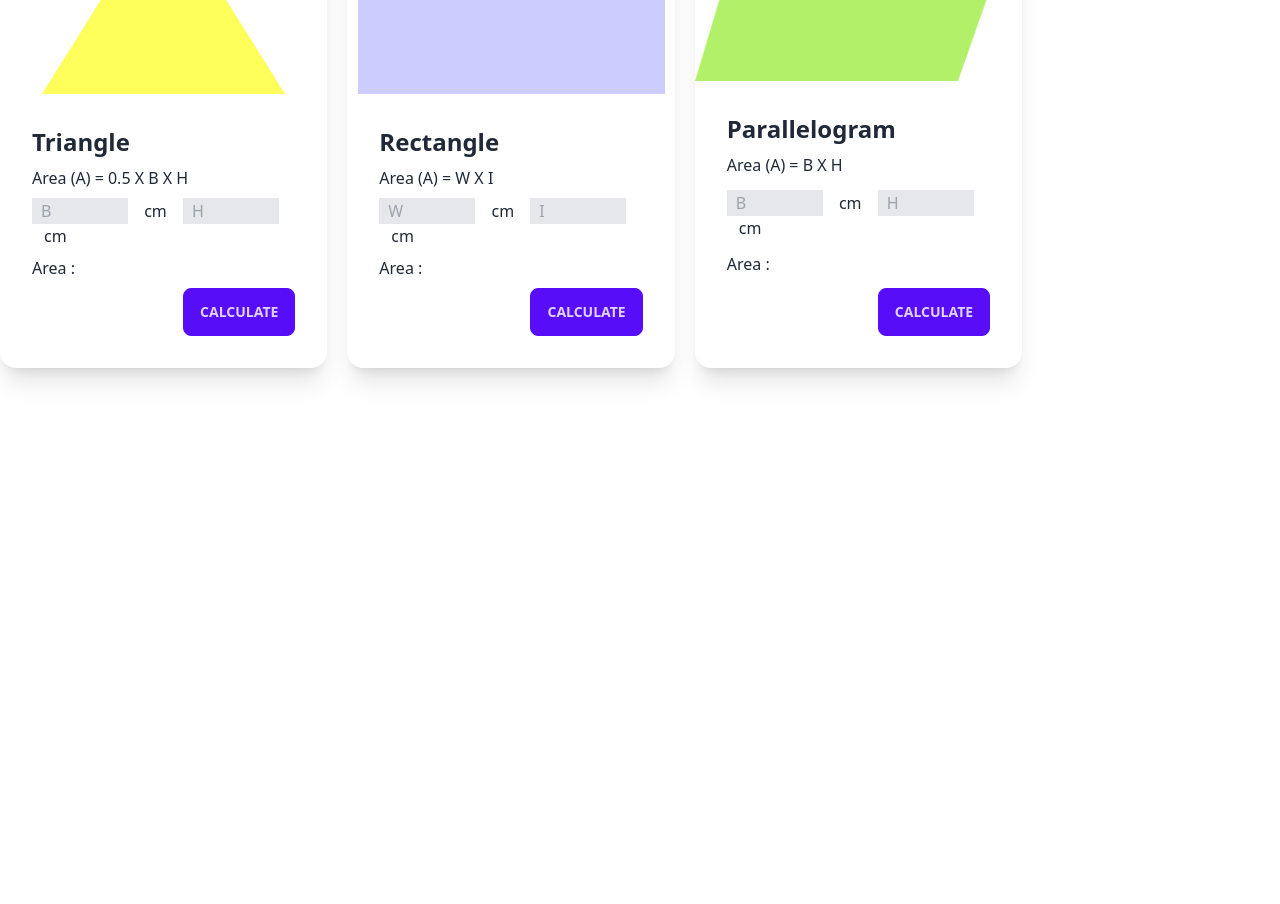
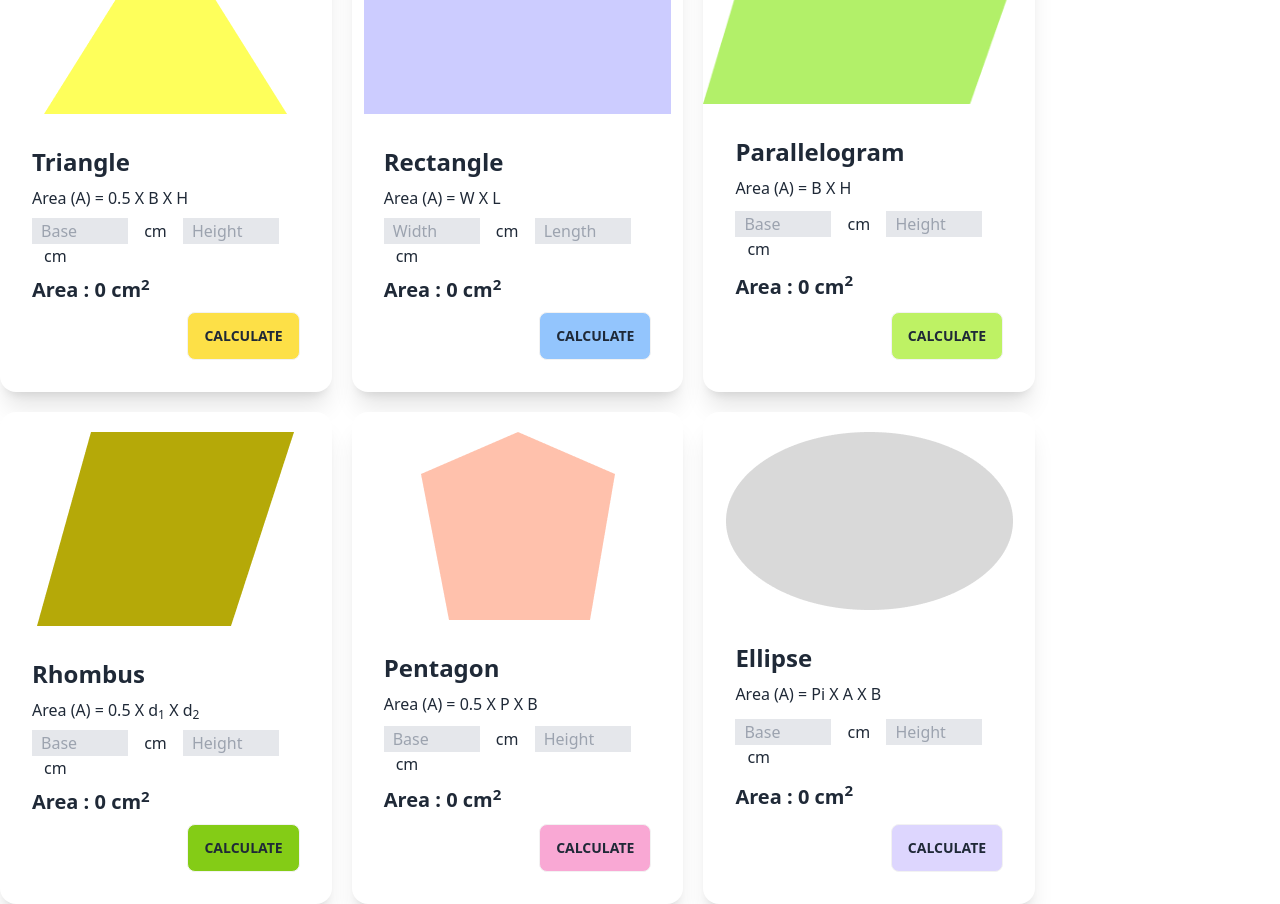
Before and after one commit to MD-AHAD-KHAN-PATHAN/geometry-genius, a plain HTML site: page index.html in a window 1280 px wide. Shown: the part 100-1004 px from the top of the page. Before the commit the page ends 800 px from the top, so only its background shows below. Drawn offline with nearby package versions, Linux system fonts and the light colour scheme.

Commit message:
all card added

```diff
--- a/index.html
+++ b/index.html
@@ -18,63 +18,123 @@
     </header>
 
     <main>
-        <div class="flex">
-            <div class="flex-1 grid grid-cols-1 md:grid-cols-2 lg:grid-cols-3 gap-5">
+        <div class="lg:flex">
+            <div class="grid grid-cols-1 md:grid-cols-2 lg:grid-cols-3 gap-5">
                 <!-- card - 1 -->
                 <div class="card bg-base-100 shadow-xl">
-                    <figure><img src="/images/triangle.png" alt="Shoes" /></figure>
+                    <figure><img src="images/triangle.png" alt="Triangle" class="mt-5" /></figure>
                     <div class="card-body">
                         <h2 class="card-title text-2xl">Triangle</h2>
                         <p>Area (A) = 0.5 X B X H</p>
                         <p>
-                            <input id="triangle-b" type="number" class="border w-24 px-2 bg-gray-200" placeholder="B">
+                            <input id="triangleBase" type="number" class="border w-24 px-2 bg-gray-200" placeholder="Base">
                             <span class="mx-3">cm</span>
-                            <input id="triangle-h" type="number" class="border w-24 px-2 bg-gray-200" placeholder="H">
+                            <input id="triangleHeight" type="number" class="border w-24 px-2 bg-gray-200" placeholder="Height">
                             <span class="ml-3">cm</span>
                         </p>
-                        <p>Area : <span id="area1"></span></p>
+                        <p class="text-xl font-bold">Area : <span id="triangleArea">0</span><span> cm<sup>2</sup></span></p>
                         <div class="card-actions justify-end">
-                            <button class="btn btn-primary" onclick="clickbtn1(this)">Calculate</button>
+                            <button class="btn bg-yellow-300" onclick="clickbtn1()">Calculate</button>
                         </div>
                     </div>
                 </div>
                 <!-- card - 2 -->
                 <div class="card bg-base-100 shadow-xl">
-                    <figure><img src="/images/rectangle.png" alt="Shoes" /></figure>
+                    <figure><img src="images/rectangle.png" alt="Rectangle" class="mt-5"/></figure>
                     <div class="card-body">
                         <h2 class="card-title text-2xl">Rectangle</h2>
-                        <p>Area (A) = W X I</p>
+                        <p>Area (A) = W X L</p>
                         <p>
-                            <input id="rectangleBaseId" type="number" class="border w-24 px-2 bg-gray-200"
-                                placeholder="W">
+                            <input id="rectangleBase" type="number" class="border w-24 px-2 bg-gray-200"
+                                placeholder="Width">
                             <span class="mx-3">cm</span>
-                            <input id="rectangleHeightId" type="number" class="border w-24 px-2 bg-gray-200"
-                                placeholder="I">
+                            <input id="rectangleHeight" type="number" class="border w-24 px-2 bg-gray-200"
+                                placeholder="Length">
                             <span class="ml-3">cm</span>
                         </p>
-                        <p>Area : <span id="area2"></span></p>
+                        <p class="text-xl font-bold">Area : <span id="rectangleArea">0</span><span> cm<sup>2</sup></span></p>
                         <div class="card-actions justify-end">
-                            <button class="btn btn-primary" onclick="clickbtn2(this)">Calculate</button>
+                            <button class="btn bg-blue-300" onclick="clickbtn2()">Calculate</button>
                         </div>
                     </div>
                 </div>
                 <!-- card - 3 -->
                 <div class="card bg-base-100 shadow-xl">
-                    <figure><img src="/images/parallelogram.png" alt="Shoes" /></figure>
+                    <figure><img src="images/parallelogram.png" alt="Parallelogram" class="mt-5"/></figure>
                     <div class="card-body">
                         <h2 class="card-title text-2xl">Parallelogram</h2>
                         <p>Area (A) = B X H</p>
                         <p>
-                            <input id="parallelogramBaseId" type="number" class="border w-24 px-2 bg-gray-200"
-                                placeholder="B">
+                            <input id="parallelogramBase" type="number" class="border w-24 px-2 bg-gray-200"
+                                placeholder="Base">
                             <span class="mx-3">cm</span>
-                            <input id="parallelogramHeightId" type="number" class="border w-24 px-2 bg-gray-200"
-                                placeholder="H">
+                            <input id="parallelogramHeight" type="number" class="border w-24 px-2 bg-gray-200"
+                                placeholder="Height">
                             <span class="ml-3">cm</span>
                         </p>
-                        <p>Area : <span id="area3"></span></p>
+                        <p class="text-xl font-bold">Area : <span id="parallelogramArea">0</span><span> cm<sup>2</sup></span></p>
                         <div class="card-actions justify-end">
-                            <button class="btn btn-primary" onclick="clickbtn3(this)">Calculate</button>
+                            <button class="btn bg-lime-300" onclick="clickbtn3()">Calculate</button>
+                        </div>
+                    </div>
+                </div>
+                <!-- card - 4 -->
+                <div class="card bg-base-100 shadow-xl">
+                    <figure><img src="images/rhombus.png" alt="Rhombus" class="mt-5"/></figure>
+                    <div class="card-body">
+                        <h2 class="card-title text-2xl">Rhombus</h2>
+                        <p>Area (A) = 0.5 X <span>d<sub>1</sub></span> X <span>d<sub>2</sub></span></p>
+                        <p>
+                            <input id="rhombusBase" type="number" class="border w-24 px-2 bg-gray-200"
+                                placeholder="Base">
+                            <span class="mx-3">cm</span>
+                            <input id="rhombusHeight" type="number" class="border w-24 px-2 bg-gray-200"
+                                placeholder="Height">
+                            <span class="ml-3">cm</span>
+                        </p>
+                        <p class="text-xl font-bold">Area : <span id="rhombusArea">0</span><span> cm<sup>2</sup></span></p>
+                        <div class="card-actions justify-end">
+                            <button class="btn bg-lime-500" onclick="clickbtn4()">Calculate</button>
+                        </div>
+                    </div>
+                </div>
+                <!-- card - 5 -->
+                <div class="card bg-base-100 shadow-xl">
+                    <figure><img src="images/pentagon.png" alt="Pentagon" class="mt-5"/></figure>
+                    <div class="card-body">
+                        <h2 class="card-title text-2xl">Pentagon</h2>
+                        <p>Area (A) = 0.5 X P X B</p>
+                        <p>
+                            <input id="pentagonBase" type="number" class="border w-24 px-2 bg-gray-200"
+                                placeholder="Base">
+                            <span class="mx-3">cm</span>
+                            <input id="pentagonHeight" type="number" class="border w-24 px-2 bg-gray-200"
+                                placeholder="Height">
+                            <span class="ml-3">cm</span>
+                        </p>
+                        <p class="text-xl font-bold">Area : <span id="pentagonArea">0</span><span> cm<sup>2</sup></span></p>
+                        <div class="card-actions justify-end">
+                            <button class="btn bg-pink-300" onclick="clickbtn5()">Calculate</button>
+                        </div>
+                    </div>
+                </div>
+                <!-- card - 6 -->
+                <div class="card bg-base-100 shadow-xl">
+                    <figure><img src="images/ellipse.png" alt="Ellipse" class="mt-5"/></figure>
+                    <div class="card-body">
+                        <h2 class="card-title text-2xl">Ellipse</h2>
+                        <p>Area (A) =  Pi X A X B</p>
+                        <p>
+                            <input id="ellipseBase" type="number" class="border w-24 px-2 bg-gray-200"
+                                placeholder="Base">
+                            <span class="mx-3">cm</span>
+                            <input id="ellipseHeight" type="number" class="border w-24 px-2 bg-gray-200"
+                                placeholder="Height">
+                            <span class="ml-3">cm</span>
+                        </p>
+                        <p class="text-xl font-bold">Area : <span id="ellipseArea">0</span><span> cm<sup>2</sup></span></p>
+                        <div class="card-actions justify-end">
+                            <button class="btn bg-violet-200" onclick="clickbtn6()">Calculate</button>
                         </div>
                     </div>
                 </div>
--- a/script.js
+++ b/script.js
@@ -1,42 +1,83 @@
 
-function triangleAreaCalculator(base, heignt) {
-
-    document.getElementById('area1').innerText = 0.5 * base * heignt;
+function inputValue(inputId){
+    const number = document.getElementById(inputId);
+    return number.value;
 }
 
-function areaCalculatorRectangle(base, heignt) {
-    document.getElementById('area2').innerText = base * heignt;
-}
-
-function areaCalculatorParallelogram(base, heignt) {
-    document.getElementById('area3').innerText = base * heignt;
+function areaInnerTextSet(elementId, area){
+    document.getElementById(elementId).innerText = area;
 }
 
 
-function clickbtn1(element) {
+function clickbtn1() {
 
-    const triangleBase = element.parentNode.parentNode.childNodes[5].childNodes[1].value;
-    const triangleHeight = element.parentNode.parentNode.childNodes[5].childNodes[5].value;
+    const base = inputValue('triangleBase');
 
-    triangleAreaCalculator(triangleBase, triangleHeight);
+    const height = inputValue('triangleHeight');
+
+    let area = 0.5 * base * height;
+
+    areaInnerTextSet('triangleArea', area);
+
+}
+
+function clickbtn2() {
+
+    const width = inputValue('rectangleBase');
+
+    const length = inputValue('rectangleHeight');
+
+    let area = width * length;
+
+    areaInnerTextSet('rectangleArea', area);
 
 
 }
 
-function clickbtn2(element) {
+function clickbtn3() {
 
-    const rectangleBase = element.parentNode.parentNode.childNodes[5].childNodes[1].value;
-    const rectangleHeight = element.parentNode.parentNode.childNodes[5].childNodes[5].value;
+    const base = inputValue('parallelogramBase');
 
-    areaCalculatorRectangle(rectangleBase, rectangleHeight);
+    const height = inputValue('parallelogramHeight')
+
+    let area = base * height;
+
+    areaInnerTextSet('parallelogramArea', area);
 
 }
 
-function clickbtn3(element) {
+function clickbtn4() {
 
-    const parallelogramBase = element.parentNode.parentNode.childNodes[5].childNodes[1].value;
-    const parallelogramHeight = element.parentNode.parentNode.childNodes[5].childNodes[5].value;
+    const base = inputValue('rhombusBase');
 
-    areaCalculatorParallelogram(parallelogramBase, parallelogramHeight);
+    const height = inputValue('rhombusHeight')
+
+    let area = 0.5 * base * height;
+
+    areaInnerTextSet('rhombusArea', area);
 
 }
+
+function clickbtn5() {
+
+    const base = inputValue('pentagonBase');
+
+    const height = inputValue('pentagonHeight')
+
+    let area = 0.5 * base * height;
+
+    areaInnerTextSet('pentagonArea', area);
+
+}
+
+function clickbtn6() {
+
+    const base = inputValue('ellipseBase');
+
+    const height = inputValue('ellipseHeight')
+
+    let area = 3.14 * base * height;
+
+    areaInnerTextSet('ellipseArea', area);
+
+}
```
